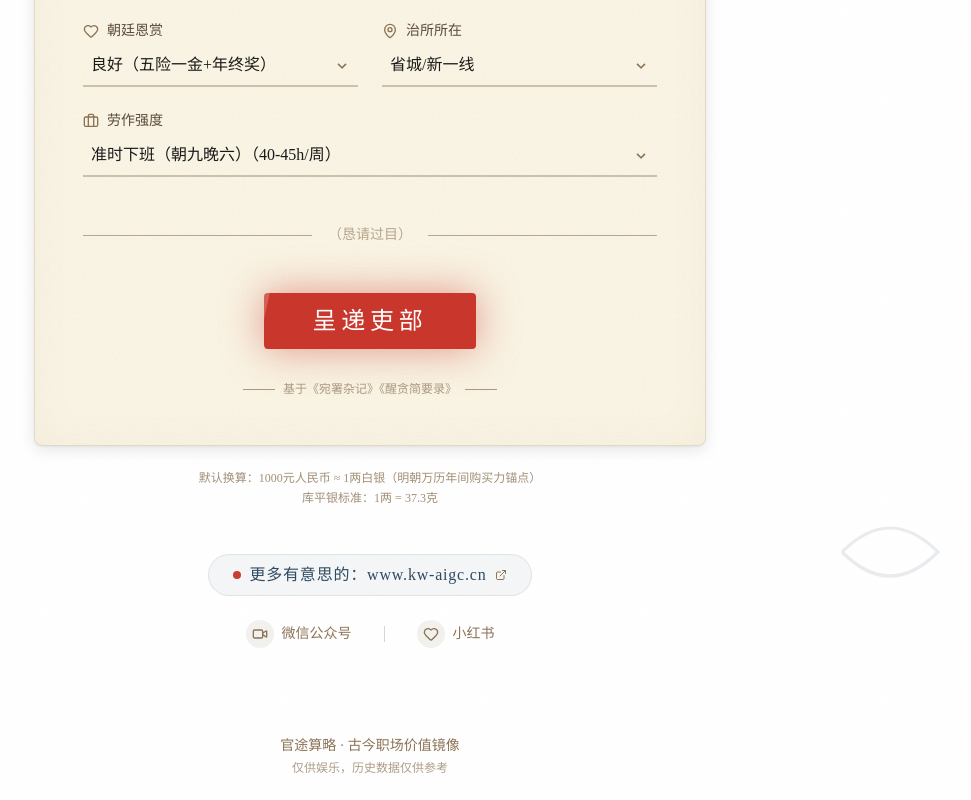
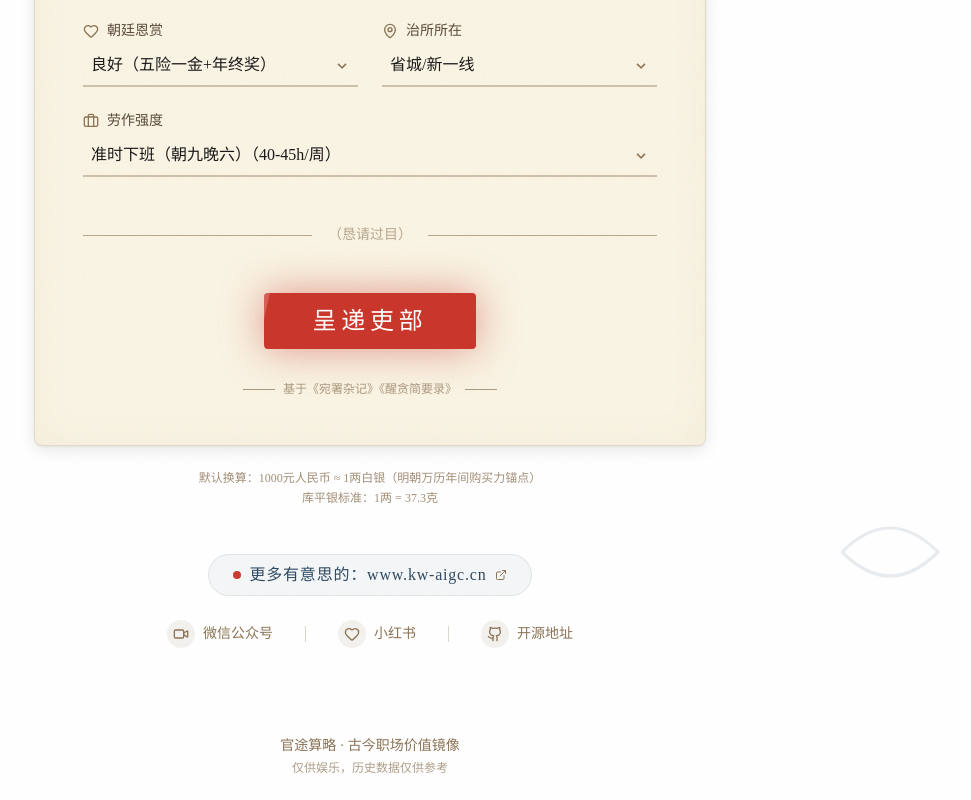
Before and after one commit to KevinYoung-Kw/calculate-your-salary, a React (Vite) app: page / in a window 1280 px wide. Shown: the part 1182-1982 px from the top of the page, without its empty margins (270-1241 px from the left). Built offline with nearby package versions, Linux system fonts and the light colour scheme; a web font is replaced by a local one.

Commit message:
Add deploy script to package.json, configure Vite preview settings, and enhance Footer component with GitHub link

```diff
--- a/package.json
+++ b/package.json
@@ -7,7 +7,8 @@
     "dev": "vite",
     "build": "tsc -b && vite build",
     "lint": "eslint .",
-    "preview": "vite preview"
+    "preview": "vite preview",
+    "deploy": "npm run build && npm run preview"
   },
   "dependencies": {
     "@hookform/resolvers": "^5.2.2",
--- a/src/components/Footer.tsx
+++ b/src/components/Footer.tsx
@@ -1,4 +1,4 @@
-import { ExternalLink, Video, Heart, X } from 'lucide-react';
+import { ExternalLink, Video, Heart, X, Github } from 'lucide-react';
 import {
   Dialog,
   DialogContent,
@@ -41,6 +41,11 @@ export function Footer() {
           label="小红书"
           icon={<Heart className="w-4 h-4" />}
         />
+        <div className="w-px h-4 bg-[#8B7355]/30"></div>
+        <a href="https://github.com/KevinYoung-Kw/calculate-your-salary" target="_blank" rel="noopener noreferrer" className="group flex items-center gap-2 text-[#8B7355] hover:text-[#2E4A62] transition-all duration-300">
+          <span className="p-1.5 rounded-full bg-[#8B7355]/10 group-hover:bg-[#2E4A62]/10 transition-colors"><Github className="w-4 h-4" /></span>
+          <span className="text-sm font-ancient border-b border-transparent group-hover:border-[#2E4A62] transition-all">开源地址</span>
+        </a>
       </div>
     </footer>
   );
--- a/vite.config.ts
+++ b/vite.config.ts
@@ -12,4 +12,9 @@ export default defineConfig({
       "@": path.resolve(__dirname, "./src"),
     },
   },
+  preview: {
+    port: 8527,
+    host: '0.0.0.0',
+    strictPort: true,
+  },
 });
```
